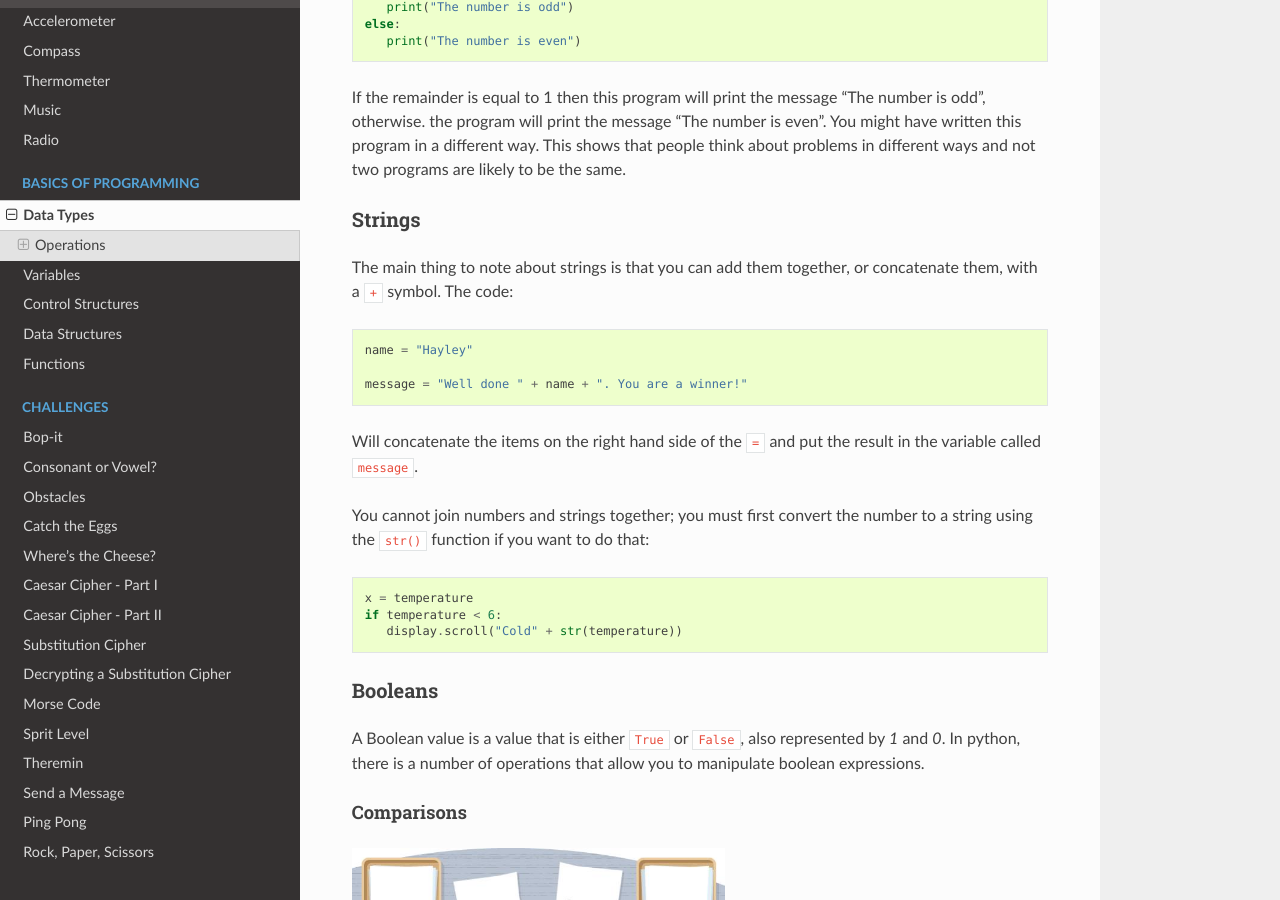
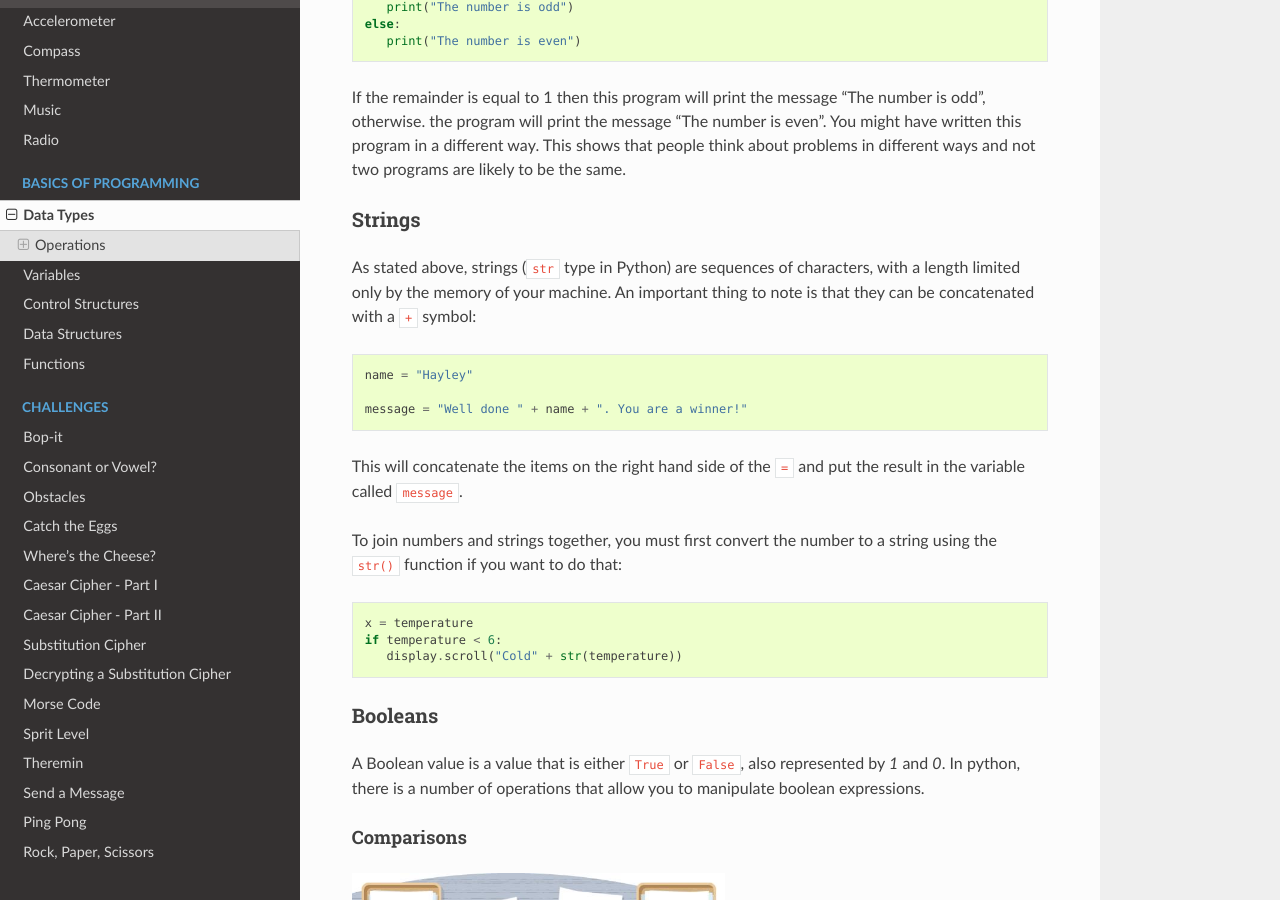
Before and after one commit to rharbird/microbit-challenges, a Sphinx documentation site: the page built from docs/source/basics/data_types.rst, in a window 1280 px wide and 900 px high, scrolled down 1343 px. Built offline with Sphinx 7.4.7 and the Read the Docs theme 2.0.0, drawn with Linux system fonts in a browser that asks for light colours; pages that are not in the unit, such as notebooks, are missing from menus.

Commit message:
Modify strings section

```diff
--- a/docs/source/basics/data_types.rst
+++ b/docs/source/basics/data_types.rst
@@ -50,21 +50,22 @@ even, you could try dividing it by 2, if it is even then there will be no remain
 	else:
 	   print("The number is even")
 
-If the remainder is equal to 1 then this program will print the message "The number is odd", otherwise. the program will print the message "The number is even". You
-might have written this program in a different way. This shows that people think about problems in different ways and not two programs are likely to be the same.
+If the remainder is equal to 1 then this program will print the message "The number is odd", otherwise. the program will print the message "The number is even".
+You might have written this program in a different way. This shows that people think about problems in different ways and not two programs are likely to be the same.
 
 
 Strings
 --------
-The main thing to note about strings is that you can add them together, or concatenate them, with a ``+`` symbol. The code::
+As stated above, strings (``str`` type in Python) are sequences of characters, with a length limited only by the memory of your machine. An important thing to note is
+that they can be concatenated with a ``+`` symbol::
 
 	name = "Hayley"
 
 	message = "Well done " + name + ". You are a winner!"
 
-Will concatenate the items on the right hand side of the ``=`` and put the result in the variable called ``message``.
+This will concatenate the items on the right hand side of the ``=`` and put the result in the variable called ``message``.
 
-You cannot join numbers and strings together; you must first convert the number to a string using the ``str()`` function if you want to do that::
+To join numbers and strings together, you must first convert the number to a string using the ``str()`` function if you want to do that::
 
 	x = temperature
 	if temperature < 6:
```
